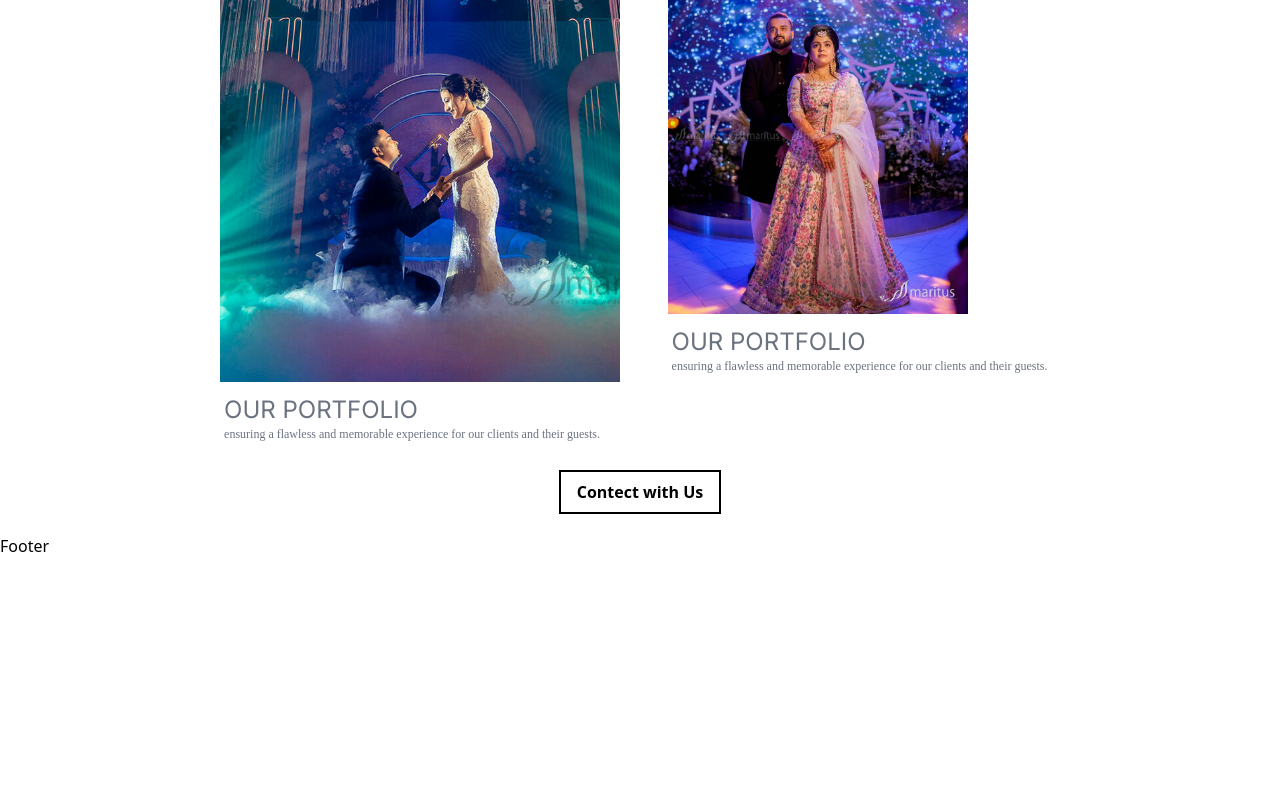
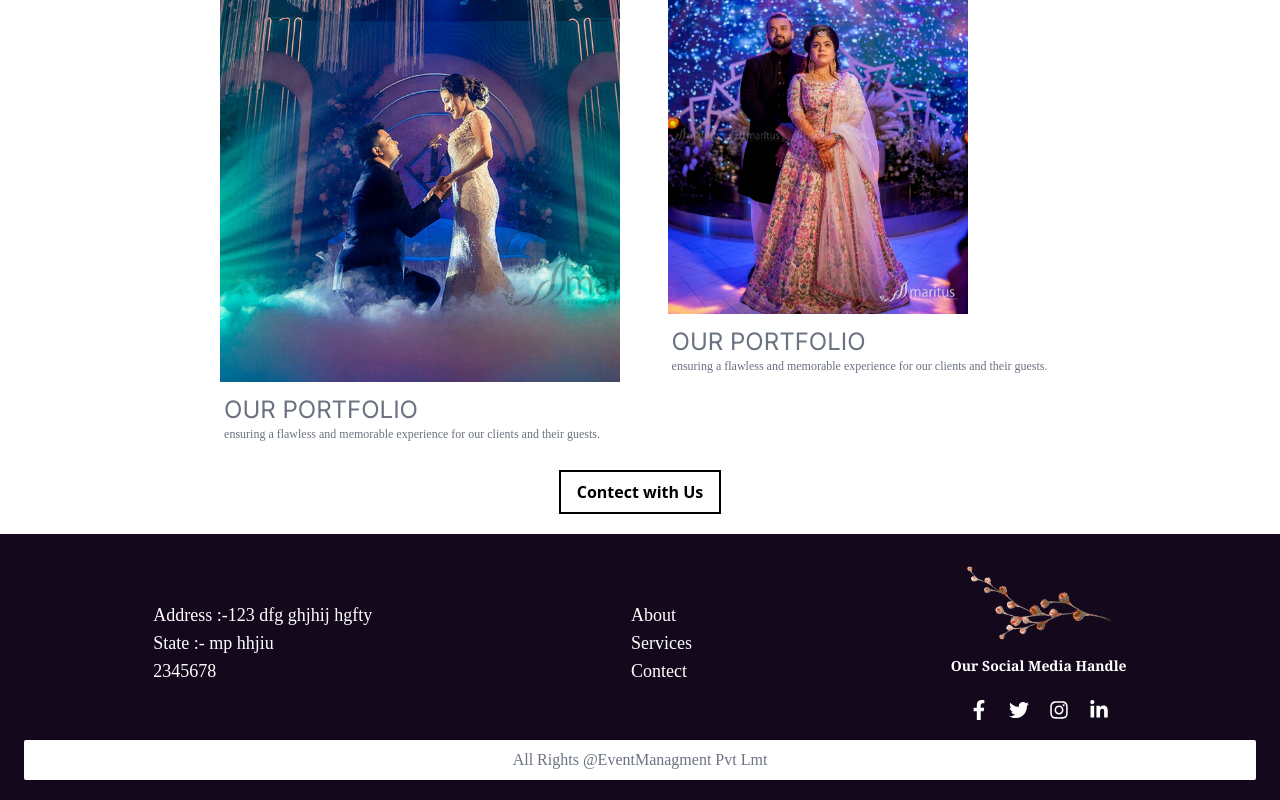
Before and after one commit to adityasinghchouhan1/Eventplanner-, a React (Vite) app in the folder Client/: page / in a window 1280 px wide. Shown: the part 2744-3544 px from the top of the page. Before the commit the page ends 3302 px from the top, so only its background shows below. Built offline with nearby package versions, Linux system fonts and the light colour scheme.

Commit message:
complete Footer styling

```diff
--- a/Client/src/Components/Footer.jsx
+++ b/Client/src/Components/Footer.jsx
@@ -1,7 +1,69 @@
 import React from 'react'
-
+import logo from '../../public/Flower.png'
+import { Link } from 'react-router-dom'
+import {
+  FaFacebookF,
+  FaTwitter,
+  FaInstagram,
+  FaLinkedinIn,
+} from 'react-icons/fa'
 const Footer = () => {
-  return <div>Footer</div>
+  return (
+    <>
+      <div className="bg-[#14081c] px-6 pt-8  w-full flex flex-col justify-center items-center text-white font-Roboto">
+        <div className="flex flex-col sm:flex-row justify-around items-center w-full gap-7 sm:gap-0">
+          <div className="flex flex-col justify-start text-start items-center sm:items-start text-lg">
+            <p> Address :-123 dfg ghjhij hgfty</p>
+            <p>State :- mp hhjiu</p>
+            <p>2345678</p>
+          </div>
+          <div className="flex flex-col justify-start text-start items-start text-lg">
+            <Link to="/About">About</Link>
+            <Link to="/Services">Services</Link>
+            <Link to="/Contect">Contect</Link>
+          </div>
+          <div className="flex flex-col justify-center items-center gap-4">
+            <img
+              src={logo}
+              className=" object-fit-cover bg-center bg-no-repeat w-36"
+            />
+            <div className="text-sm font-serif font-bold mb-2">
+              Our Social Media Handle
+            </div>
+            <div className="flex gap-5 text-xl">
+              <a
+                href="#"
+                className="hover:text-[#3b5998] transition-all duration-200"
+              >
+                <FaFacebookF />
+              </a>
+              <a
+                href="#"
+                className="hover:text-[#1DA1F2] transition-all duration-200"
+              >
+                <FaTwitter />
+              </a>
+              <a
+                href="#"
+                className="hover:text-[#E1306C] transition-all duration-200"
+              >
+                <FaInstagram />
+              </a>
+              <a
+                href="#"
+                className="hover:text-[#0077B5] transition-all duration-200"
+              >
+                <FaLinkedinIn />
+              </a>
+            </div>
+          </div>
+        </div>
+        <div className="w-full m-5 flex justify-center items-center bg-white text-gray-500 py-2 rounded-sm">
+          All Rights @EventManagment Pvt Lmt
+        </div>
+      </div>
+    </>
+  )
 }
 
 export default Footer
```
